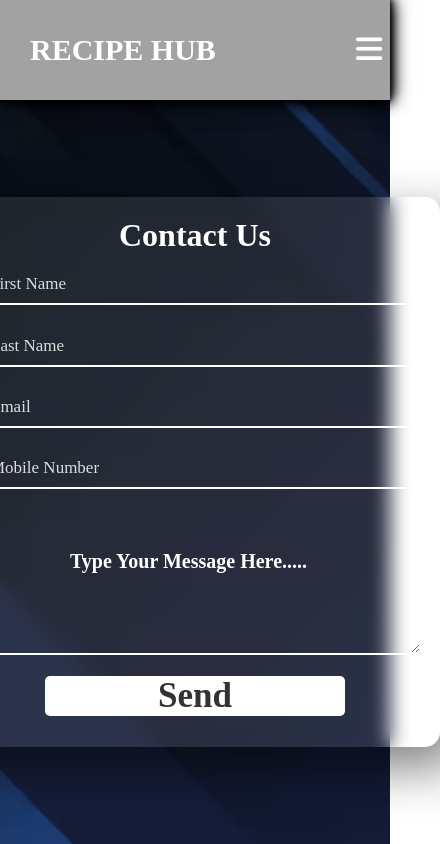
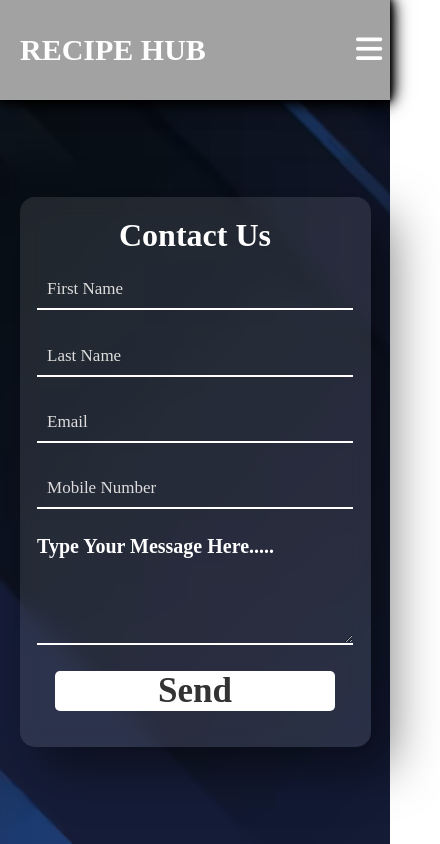
Before and after one commit to bestcoder1722010/TESTING.github.io, a plain HTML site: page contact.html in a window 390 px wide. Shown: the whole page, 440 px wide, since content can reach past the window. Drawn offline with Linux system fonts and the light colour scheme.

Commit message:
contact.css

```diff
--- a/contact.css
+++ b/contact.css
@@ -8,7 +8,7 @@
 }
 body{
     min-height: 100vh;
-    overflow-x: hidden;
+    overflow: hidden;
 }
 nav{
     position: fixed;
@@ -58,7 +58,8 @@ a:hover{
     background: none;
     color: #00579a;
 }
-.contain{
+
+  .contain {
     min-height: 100vh;
     display: flex;
     justify-content: center;
@@ -67,50 +68,58 @@ a:hover{
     background-size: cover;
     background-position: center;
   }
-.contain form{
+
+  .contain form {
     position: relative;
+    top: 50px;
     width: 670px;
-    height: 400px;
+    height: 500px;
     display: flex;
     justify-content: center;
-    box-shadow: 20px 20px 50px rgba(0,0,0,0.5);
+    box-shadow: 20px 20px 50px rgba(0, 0, 0, 0.5);
     border-radius: 15px;
-    background: rgba(255,255,255,0.1);
+    background: rgba(255, 255, 255, 0.1);
     backdrop-filter: blur(10px);
     flex-wrap: wrap;
   }
-.contain form h1{
+
+  .contain form h1 {
     color: white;
     font-weight: bolder;
     margin-top: 20px;
     width: 500px;
     text-align: center;
   }
-.contain form input{
-    width: 290px;
+
+  .contain form input {
+    width: 90%;
     height: 40px;
     padding-left: 10px;
-    outline:none;
+    outline: none;
     border: none;
     font-size: 15px;
     margin-bottom: 10px;
     background: none;
     border-bottom: 2px solid white;
   }
-.contain form input::placeholder{
+
+  .contain form input::placeholder {
     color: #ddd;
   }
+
   .contain form #last,
-.contain form #mobile{
-    margin-left: 20px;
+  .contain form #mobile {
+    margin-left: 0px;
   }
-.contain form h4{
+
+  .contain form h4 {
     color: white;
     font-weight: bolder;
-    width: 600px;
+    width: 87%;
     margin-top: 20px;
   }
-.contain form textarea{
+
+  .contain form textarea {
     background: none;
     border: none;
     border-bottom: 2px solid white;
@@ -119,19 +128,22 @@ a:hover{
     font-size: 15px;
     padding: 10px;
     outline: none;
-    min-width: 600px;
-    max-width: 600px;
+    min-width: 90%;
+    max-width: 90%;
     min-height: 80px;
     max-height: 80px;
     text-transform: capitalize;
   }
-textarea::-webkit-scrollbar{
+
+  textarea::-webkit-scrollbar {
     width: 1em;
   }
-textarea::-webkit-scrollbar-thumb{
-    background: rgba(194,194,194,0.713);
+
+  textarea::-webkit-scrollbar-thumb {
+    background: rgba(194, 194, 194, 0.713);
   }
-.contain form #button{
+
+  .contain form #button {
     border: none;
     background: white;
     border-radius: 5px;
@@ -141,30 +153,32 @@ textarea::-webkit-scrollbar-thumb{
     color: #333;
     width: 100px;
     padding: 0px;
-    margin-right: 500px;
+    margin-right:500px;
     margin-bottom: 30px;
     cursor: pointer;
     transition: 0.3s;
   }
-.contain form #button:hover{
+
+  .contain form #button:hover {
     opacity: 0.6;
   }
-@media(max-width:952px){
-    nav .logo{
+
+  @media (max-width: 952px) {
+    nav .logo {
       font-size: 30px;
-        margin: 0px 30px;
+      margin: 0px 20px;
     }
-    nav ul li a{
+    nav ul li a {
       font-size: 16px;
     }
+  }
 
+  @media (max-width: 858px) {
+    .checkbtn {
+      display: block;
+      margin-right: 2vw;
     }
-@media(max-width:858px){
-    .checkbtn{
-        display: block;
-        margin-right:2vw;
-    }
-    nav ul{
+    nav ul {
       position: fixed;
       width: 100%;
       height: 100vh;
@@ -174,48 +188,80 @@ textarea::-webkit-scrollbar-thumb{
       background: black;
       transition: all 0.5s;
     }
-    nav ul li{
+    nav ul li {
       display: block;
-        margin: 50px 0px ;
+      margin: 50px 0px;
       line-height: 50px;
     }
-    nav ul li a{
+    nav ul li a {
       font-size: 20px;
     }
-    #check:checked ~ ul{
+    #check:checked ~ ul {
       left: 0;
     }
-
+    .contain form {
+      width: 90%;
+      height: 550px;
+      top: 50px;
     }
-@media(max-width:600px){
-    .contain form{
-        width: 490px;
-        height: 550px;
-        top:50px;
+    .contain form textarea {
+      min-width: 90%;
+      max-width: 90%;
     }
-    .contain form textarea{
-        min-width: 450px;
-        max-width: 450px;
+    .contain form #button {
+      margin-left: auto;
+      min-width: 80%;
+      font-size: 35px;
+      margin-right: auto;
     }
-    .contain form #button{
-        margin-left: 500px;
-        min-width: 300px;
-        font-size: 35px;
-    }
-    .contain form h4{
-        margin-top: 50px;
-        width: 250px;
+    .contain form h4 {
+      margin-top: 10px;
+      width: 90%;
       font-size: 20px;
     }
     .contain form #last,
-    .contain form #mobile{
+    .contain form #mobile {
       margin-left: 0px;
     }
-    .contain form input{
-        width:430px;
+    .contain form input {
+      width: 90%;
       height: 40px;
       padding-left: 10px;
       font-size: 17px;
       margin-top: 10px;
     }
   }
+
+  @media (max-width: 600px) {
+    .contain form {
+      width: 90%;
+      height: 550px;
+      top: 50px;
+    }
+    .contain form textarea {
+      min-width: 90%;
+      max-width: 90%;
+    }
+    .contain form #button {
+      margin-left: auto;
+      min-width: 80%;
+      font-size: 35px;
+      margin-right: auto;
+    }
+    .contain form h4 {
+      margin-top: 10px;
+      width: 90%;
+      font-size: 20px;
+    }
+    .contain form #last,
+    .contain form #mobile {
+      margin-left: 0px;
+    }
+    .contain form input {
+      width: 90%;
+      height: 40px;
+      padding-left: 10px;
+      font-size: 17px;
+      margin-top: 10px;
+    }
+  }
```
Lines whose indentation alone changed are shown as unchanged.
